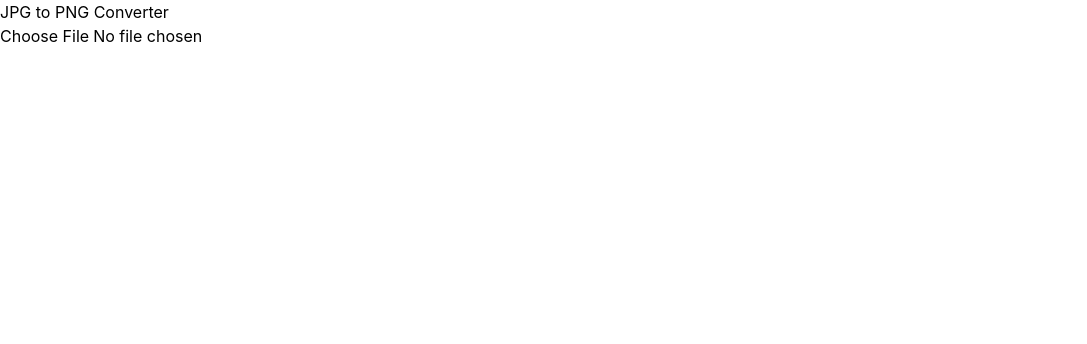
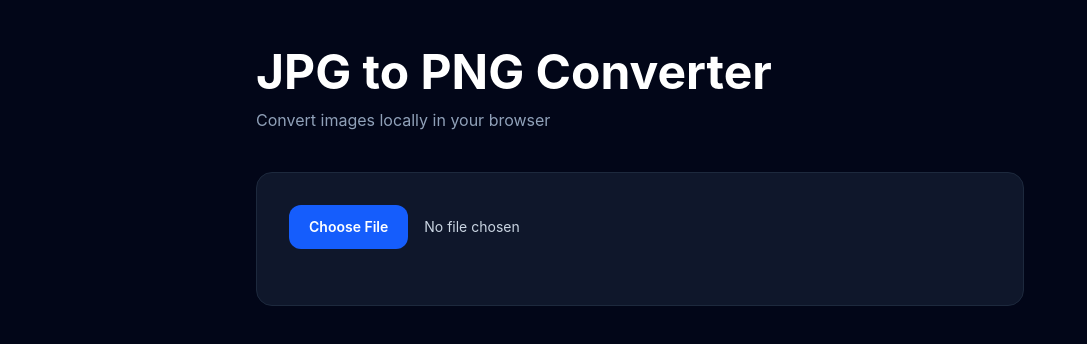
Before and after one commit to niranjandukhande/local-image-tools, a React (Vite) app: page / in a window 1280 px wide. Shown: the top 344 px of the page, without its empty margins (0-1087 px from the left). Built offline with nearby package versions, Linux system fonts and the light colour scheme.

Commit message:
style: added css to app.tsx

```diff
--- a/src/App.tsx
+++ b/src/App.tsx
@@ -6,15 +6,17 @@ import { downloadBlob } from "./utils/downloadBlob";
 
 export default function App() {
   const [file, setFile] = useState<File | null>(null);
+
   const [previewUrl, setPreviewUrl] = useState("");
 
-  const handleFileChange = (e: React.ChangeEvent<HTMLInputElement>) => {
+  function handleFileChange(e: React.ChangeEvent<HTMLInputElement>) {
     const selectedFile = e.target.files?.[0];
 
     if (!selectedFile) return;
 
     if (selectedFile.type !== "image/jpeg") {
       alert("Please upload a JPG image");
+
       return;
     }
 
@@ -23,23 +25,27 @@ export default function App() {
     const url = URL.createObjectURL(selectedFile);
 
     setPreviewUrl(url);
-  };
+  }
 
-  const handleConvert = async () => {
+  async function handleConvert() {
     if (!file || !previewUrl) {
       alert("No image selected");
+
       return;
     }
 
     try {
       const blob = await convertImageToPng(previewUrl);
+
       const fileName = file.name.replace(/\.jpe?g$/i, "");
+
       downloadBlob(blob, `${fileName}.png`);
     } catch (error) {
       console.error(error);
+
       alert("Conversion failed");
     }
-  };
+  }
 
   useEffect(() => {
     return () => {
@@ -50,19 +56,71 @@ export default function App() {
   }, [previewUrl]);
 
   return (
-    <main>
-      <h1>JPG to PNG Converter</h1>
+    <main className="min-h-screen bg-slate-950 text-white px-6 py-12">
+      <div className="max-w-3xl mx-auto">
+        <header className="mb-10">
+          <h1 className="text-5xl font-bold mb-3">JPG to PNG Converter</h1>
 
-      <input type="file" accept="image/jpeg" onChange={handleFileChange} />
+          <p className="text-slate-400">
+            Convert images locally in your browser
+          </p>
+        </header>
 
-      {previewUrl && (
-        <div>
-          <p>{file?.name}</p>
-          <img src={previewUrl} alt="Preview" width={300} />
-          <br />
-          <button onClick={handleConvert}>Convert to PNG</button>
-        </div>
-      )}
+        <section className="bg-slate-900 border border-slate-800 rounded-2xl p-8">
+          <div className="mb-6">
+            <input
+              type="file"
+              accept="image/jpeg"
+              onChange={handleFileChange}
+              className="
+                block
+                w-full
+                text-sm
+                text-slate-300
+                file:mr-4
+                file:rounded-xl
+                file:border-0
+                file:bg-blue-600
+                file:px-5
+                file:py-3
+                file:text-white
+                file:font-semibold
+                file:cursor-pointer
+                hover:file:bg-blue-700
+              "
+            />
+          </div>
+
+          {previewUrl && (
+            <div className="border border-slate-800 rounded-2xl overflow-hidden bg-slate-950">
+              <img
+                src={previewUrl}
+                alt="Preview"
+                className="w-full max-h-[500px] object-cover"
+              />
+
+              <div className="p-5">
+                <p className="text-slate-300 mb-5 break-words">{file?.name}</p>
+
+                <button
+                  onClick={handleConvert}
+                  className="
+                    bg-blue-600
+                    hover:bg-blue-700
+                    transition
+                    px-6
+                    py-3
+                    rounded-xl
+                    font-semibold
+                  "
+                >
+                  Convert to PNG
+                </button>
+              </div>
+            </div>
+          )}
+        </section>
+      </div>
     </main>
   );
 }
```
